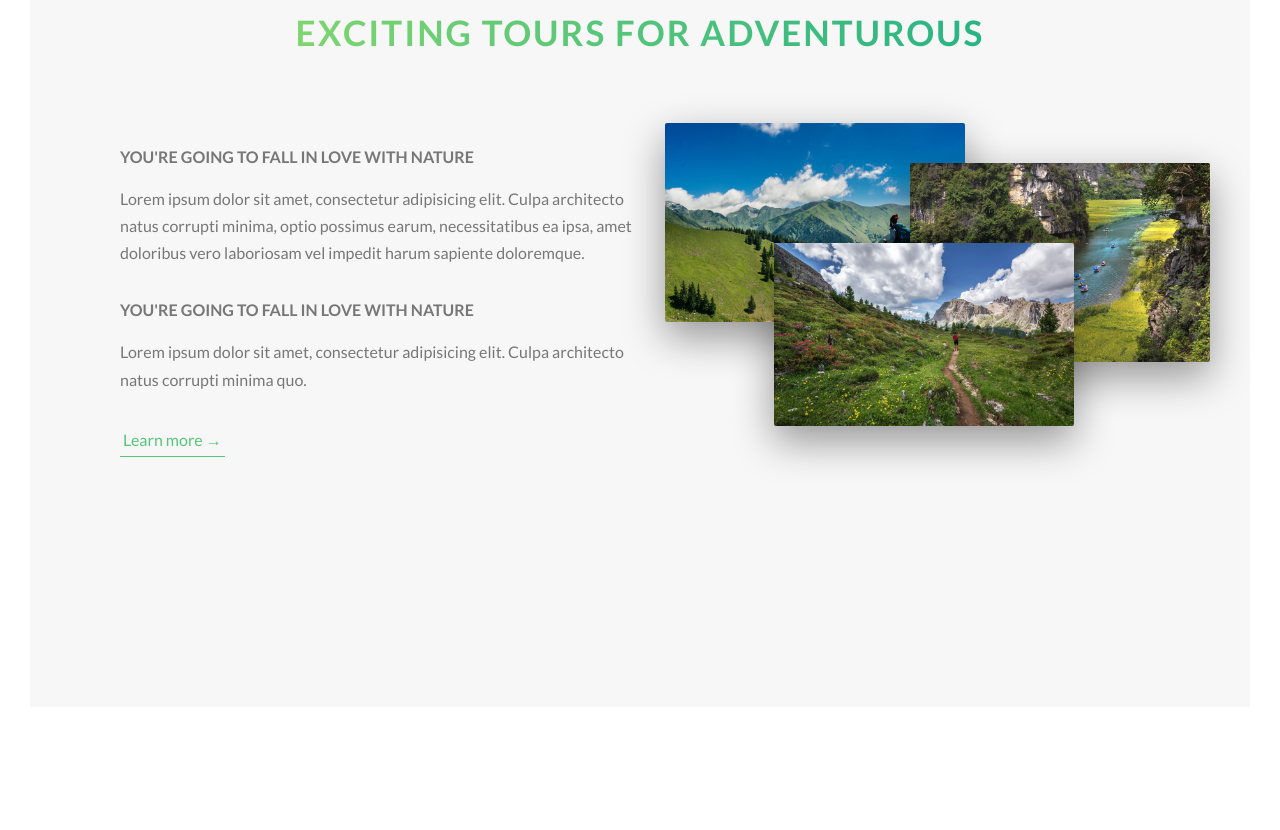
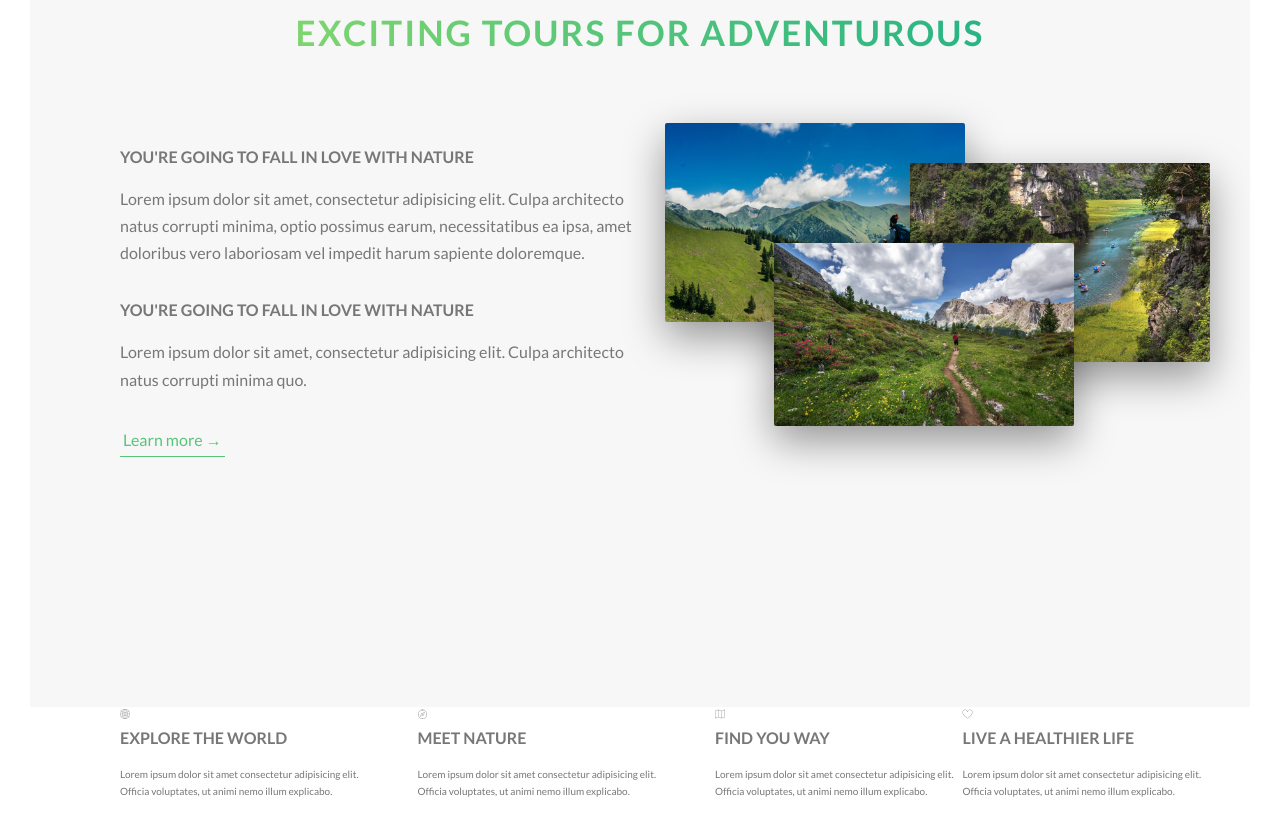
Before and after one commit to NarminGale/Natours-Project, a website: page index.html in a window 1280 px wide. Shown: the part 877-1707 px from the top of the page. Before the commit the page ends 1614 px from the top, so only its background shows below. Drawn offline with Linux system fonts and the light colour scheme.

Commit message:
Created featured section html

```diff
--- a/index.html
+++ b/index.html
@@ -4,16 +4,23 @@
     <meta charset="UTF-8" />
     <meta http-equiv="X-UA-Compatible" content="IE=edge" />
     <meta name="viewport" content="width=device-width, initial-scale=1.0" />
-    <title>Natours | Exciting tours for adventurous people</title>
+
     <!-- Font family -->
     <link
       href="https://fonts.googleapis.com/css?family=Lato:100,300,400,700,900"
       rel="stylesheet"
     />
+
+    <!-- icon fonts -->
+    <link rel="stylesheet" href="./css/icon-font.css" />
+
     <!-- Main css -->
     <link rel="stylesheet" href="./css/styles.css" />
+
     <!-- favicon -->
     <link rel="shortcut icon" href="images/favicon.png" />
+
+    <title>Natours | Exciting tours for adventurous people</title>
   </head>
   <body>
     <header class="header">
@@ -33,6 +40,7 @@
     </header>
 
     <main>
+      <!-- section about -->
       <section class="section-about">
         <div class="u-center-text u-margin-bottom-big">
           <h2 class="heading-secondary">Exciting tours for adventurous</h2>
@@ -83,6 +91,60 @@
           </div>
         </div>
       </section>
+
+      <!-- section features -->
+      <div class="section-features">
+        <div class="row">
+          <div class="col-1-of-4">
+            <div class="feature-box">
+              <i class="feature-box__icon icon-basic-world"></i>
+              <h3 class="heading-tertiary u-margin-bottom-small">
+                Explore the world
+              </h3>
+              <p class="feature-box__text">
+                Lorem ipsum dolor sit amet consectetur adipisicing elit. Officia
+                voluptates, ut animi nemo illum explicabo.
+              </p>
+            </div>
+          </div>
+          <div class="col-1-of-4">
+            <div class="feature-box">
+              <i class="feature-box__icon icon-basic-compass"></i>
+              <h3 class="heading-tertiary u-margin-bottom-small">
+                Meet nature
+              </h3>
+              <p class="feature-box__text">
+                Lorem ipsum dolor sit amet consectetur adipisicing elit. Officia
+                voluptates, ut animi nemo illum explicabo.
+              </p>
+            </div>
+          </div>
+          <div class="col-1-of-4">
+            <div class="feature-box">
+              <i class="feature-box__icon icon-basic-map"></i>
+              <h3 class="heading-tertiary u-margin-bottom-small">
+                Find you way
+              </h3>
+              <p class="feature-box__text">
+                Lorem ipsum dolor sit amet consectetur adipisicing elit. Officia
+                voluptates, ut animi nemo illum explicabo.
+              </p>
+            </div>
+          </div>
+          <div class="col-1-of-4">
+            <div class="feature-box">
+              <i class="feature-box__icon icon-basic-heart"></i>
+              <h3 class="heading-tertiary u-margin-bottom-small">
+                Live a healthier life
+              </h3>
+              <p class="feature-box__text">
+                Lorem ipsum dolor sit amet consectetur adipisicing elit. Officia
+                voluptates, ut animi nemo illum explicabo.
+              </p>
+            </div>
+          </div>
+        </div>
+      </div>
     </main>
   </body>
 </html>
```
